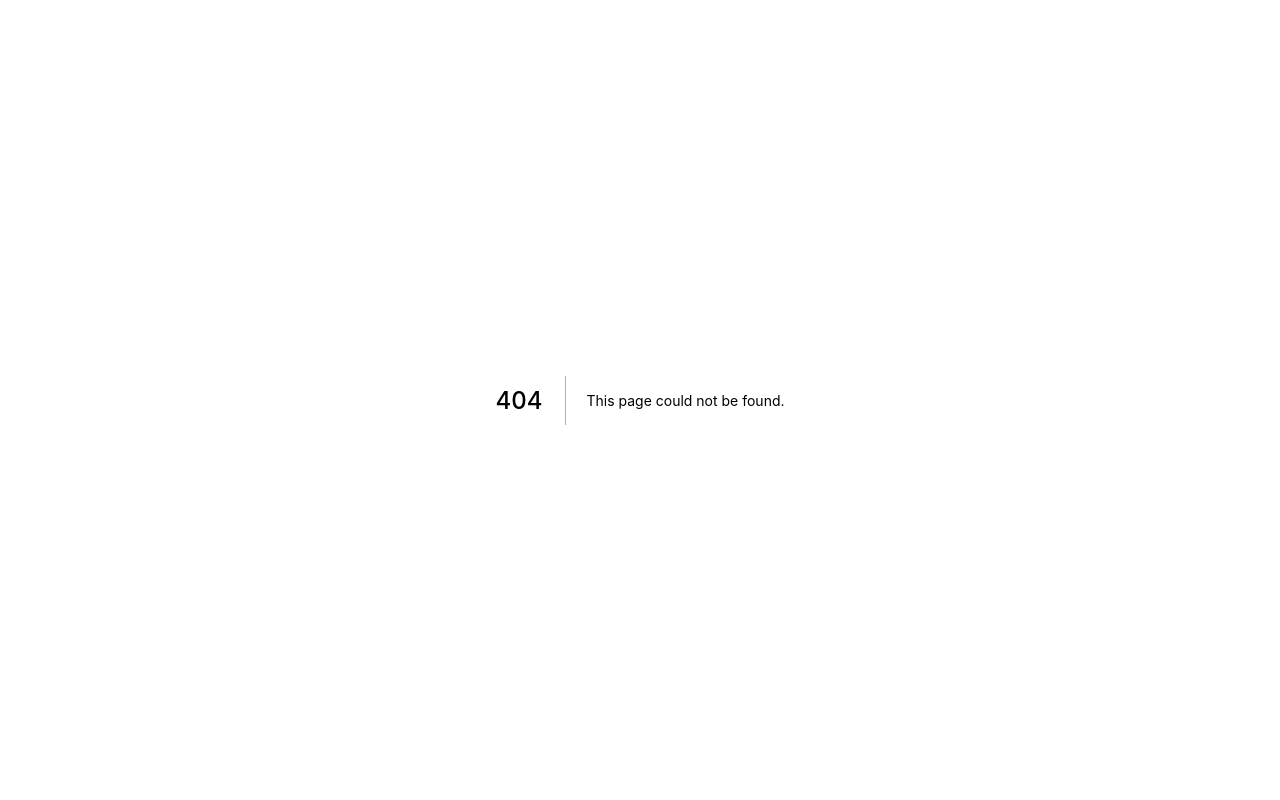
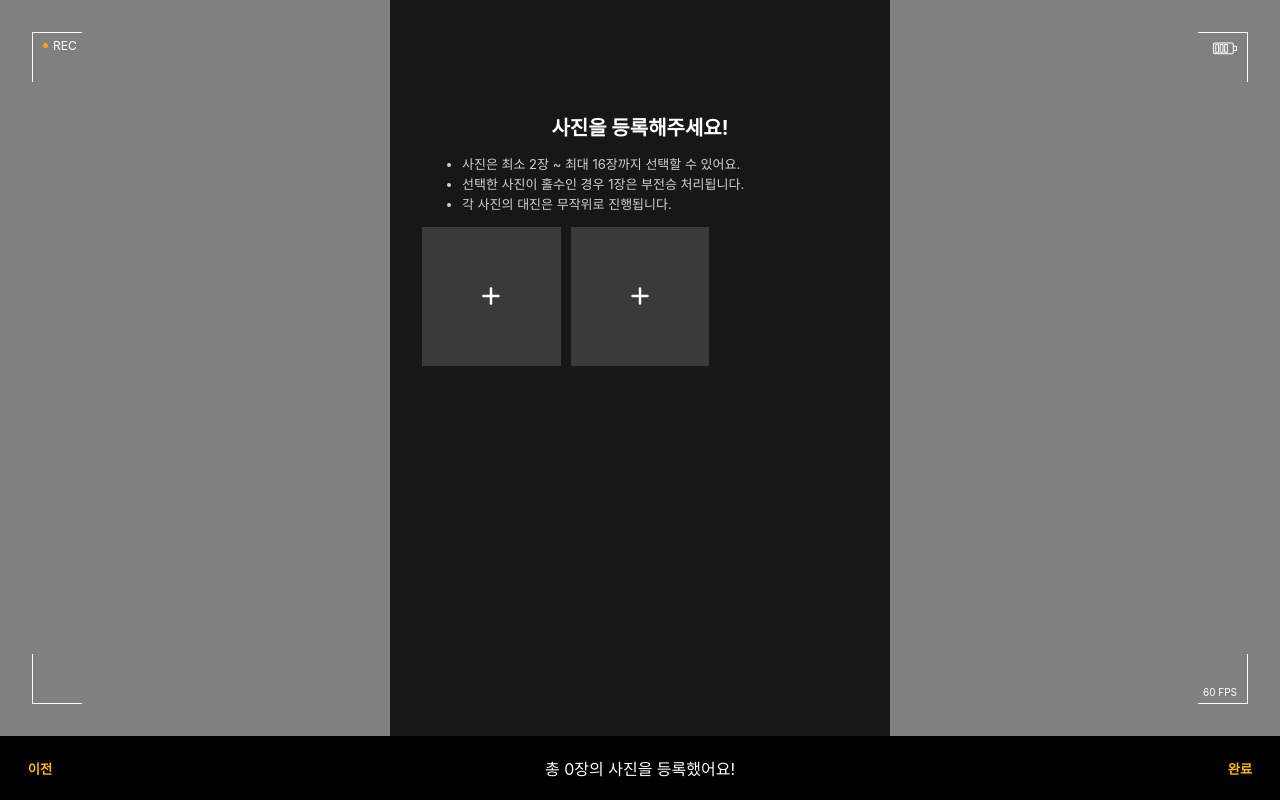
Before and after one commit to r-4bb1t/metavv-photo-frontend, a Next.js app: page /new in a window 1280 px wide. Before the commit this address had no page. Built offline with nearby package versions, Linux system fonts and the light colour scheme; a web font is replaced by a local one.

Commit message:
add new page

```diff
--- /dev/null
+++ b/pages/new.tsx
@@ -0,0 +1,58 @@
+import type { NextPage } from "next";
+import Link from "next/link";
+import { useRouter } from "next/router";
+import { useState } from "react";
+import { Layout } from "../components/Layout";
+import styles from "../styles/New.module.scss";
+
+const Footer = ({ n }: { n: number }) => {
+  const router = useRouter();
+  return (
+    <div className={styles.footer}>
+      <button className={styles.button} onClick={() => router.back()}>
+        이전
+      </button>
+      <div>총 {n}장의 사진을 등록했어요!</div>
+      <button className={styles.button}>완료</button>
+    </div>
+  );
+};
+
+const UploadButton = () => (
+  <div className={styles.upload_button}>
+    <svg
+      xmlns="http://www.w3.org/2000/svg"
+      width="18"
+      height="18"
+      viewBox="0 0 18 18"
+      fill="none"
+    >
+      <path
+        d="M9 17.75C8.30964 17.75 7.75 17.1904 7.75 16.5V10.25H1.5C0.809644 10.25 0.25 9.69036 0.25 9C0.25 8.30964 0.809644 7.75 1.5 7.75H7.75V1.5C7.75 0.809644 8.30964 0.25 9 0.25C9.69036 0.25 10.25 0.809644 10.25 1.5V7.75H16.5C17.1904 7.75 17.75 8.30964 17.75 9C17.75 9.69036 17.1904 10.25 16.5 10.25H10.25V16.5C10.25 17.1904 9.69036 17.75 9 17.75Z"
+        fill="white"
+      />
+    </svg>
+  </div>
+);
+
+const Home: NextPage = () => {
+  const [images, setImages] = useState([]);
+  return (
+    <Layout footer={<Footer n={images.length} />}>
+      <div className={styles.main}>
+        <div className={styles.title}>사진을 등록해주세요!</div>
+        <ul className={styles.contents}>
+          <li>사진은 최소 2장 ~ 최대 16장까지 선택할 수 있어요.</li>
+          <li>선택한 사진이 홀수인 경우 1장은 부전승 처리됩니다.</li>
+          <li>각 사진의 대진은 무작위로 진행됩니다.</li>
+        </ul>
+        <div className={styles.images}>
+          <UploadButton />
+          <UploadButton />
+        </div>
+      </div>
+    </Layout>
+  );
+};
+
+export default Home;
--- /dev/null
+++ b/styles/New.module.scss
@@ -0,0 +1,45 @@
+.main {
+}
+
+.title {
+  font-weight: 700;
+  font-size: 20px;
+  margin-top: 5rem;
+  text-align: center;
+}
+
+.contents {
+  font-size: 13px;
+  line-height: 20px;
+  opacity: 0.8;
+}
+
+.footer {
+  display: grid;
+  grid-template-columns: 80px 1fr 80px;
+  place-items: center;
+  background-color: black;
+  height: 100%;
+}
+
+.button {
+  font-weight: 700;
+  border: none;
+  background: none;
+  color: #ffb800;
+}
+
+.images {
+  display: grid;
+  grid-template-columns: repeat(3, 1fr);
+  gap: 10px;
+}
+
+.upload_button {
+  width: 100%;
+  aspect-ratio: 1;
+  background-color: rgba(255, 255, 255, 0.15);
+  display: flex;
+  justify-content: center;
+  align-items: center;
+}
```
